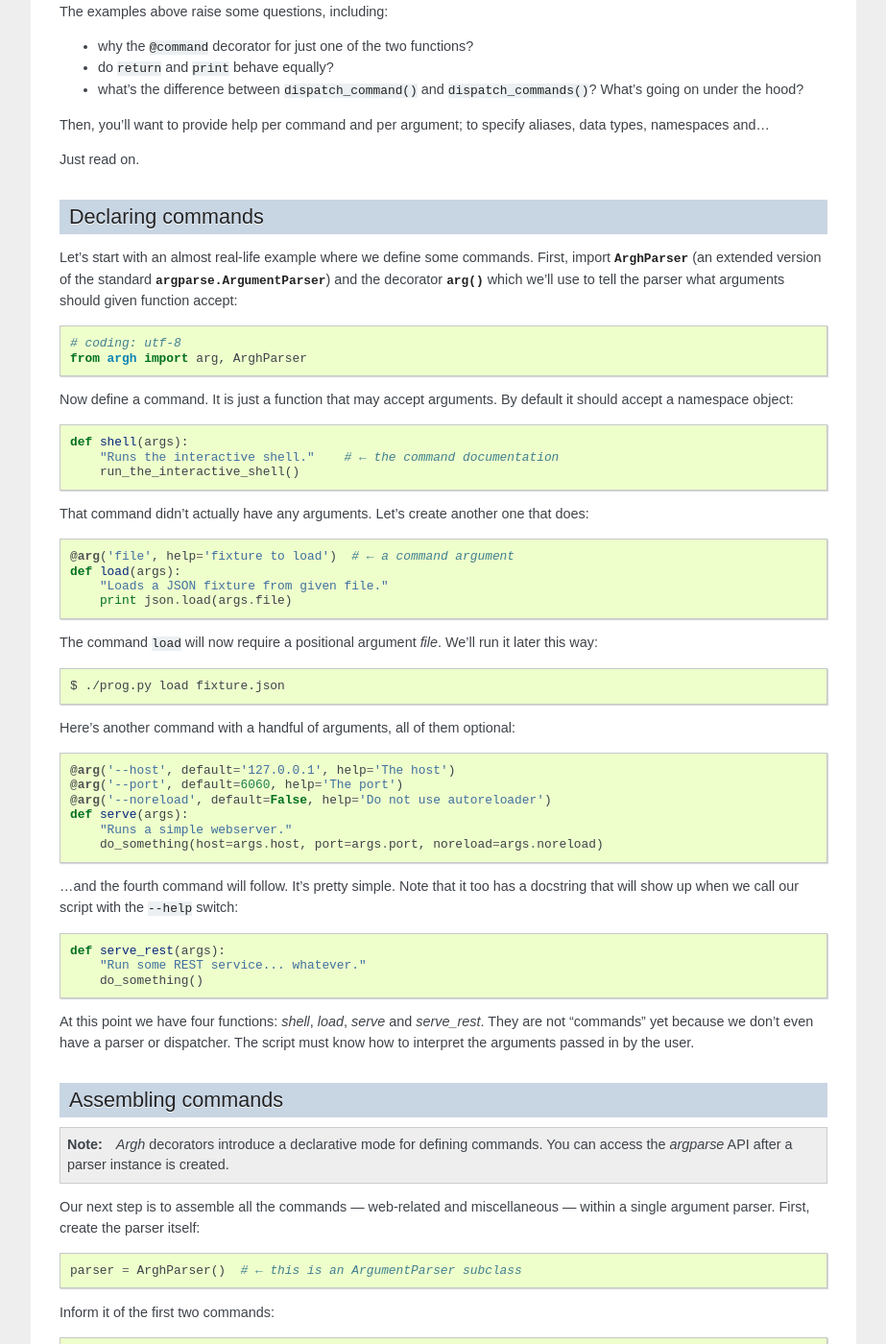
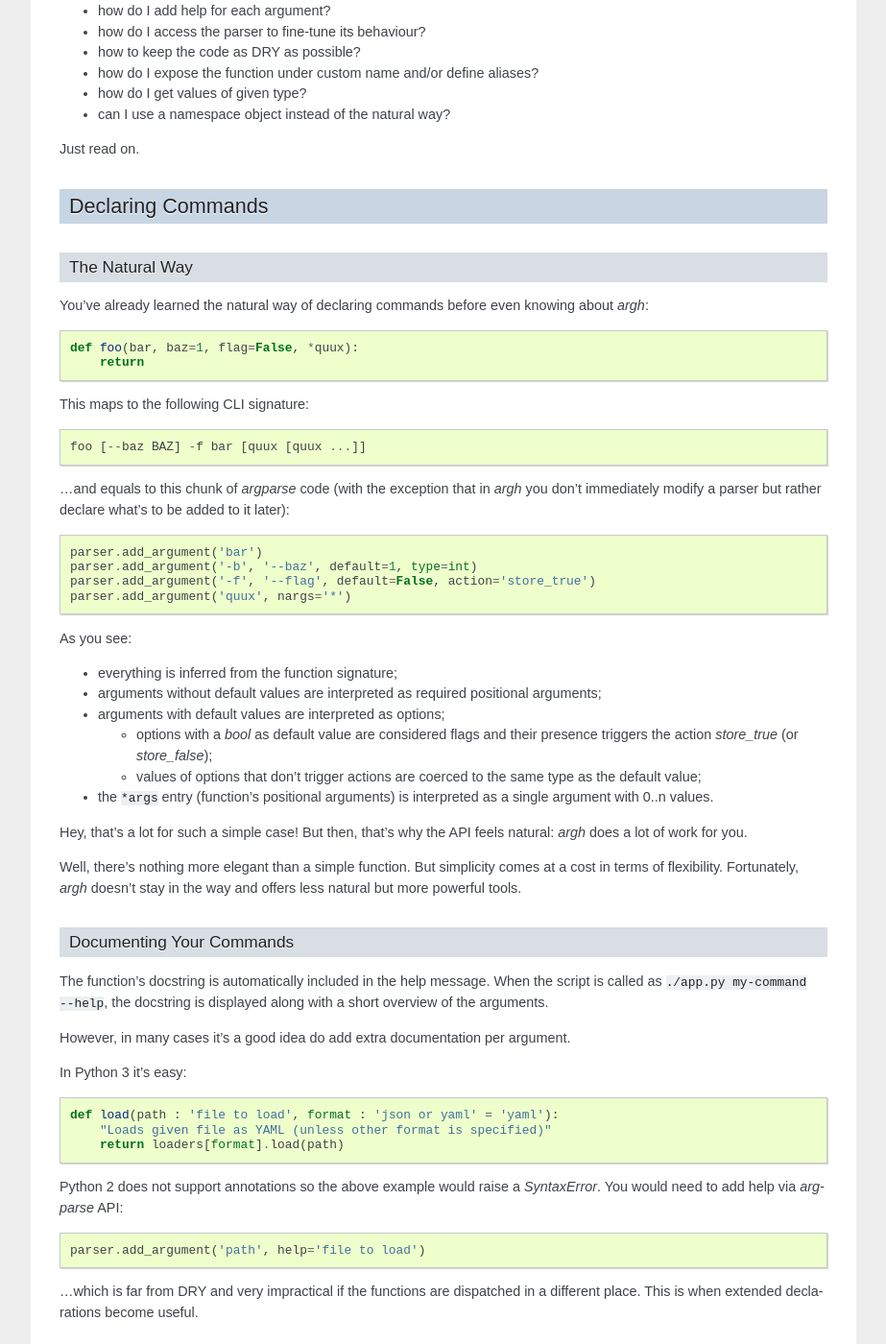
Before and after one commit to neithere/argh, a Sphinx documentation site: the page built from docs/tutorial.rst, in a window 1280 px wide and 1400 px high, scrolled down 1070 px. Shown: the whole window at 96% size, without its empty margins (198-1121 px from the left). Built offline with Sphinx 7.4.7, drawn with Linux system fonts in a browser that asks for light colours; some of the changed text lies outside the part shown.

Commit message:
Rewrite the tutorial to promote the natural syntax

```diff
--- /dev/null
+++ b/docs/subparsers.rst
@@ -0,0 +1,65 @@
+Subparsers
+~~~~~~~~~~
+
+The statement ``parser.add_commands([bar, quux])`` builds two subparsers named
+`bar` and `quux`. A "subparser" is an argument parser bound to a namespace. In
+other words, it works with everything after a certain positional argument.
+`Argh` implements commands by creating a subparser for every function.
+
+Again, here's how we create two subparsers for commands ``foo`` and ``bar``::
+
+    parser = ArghParser()
+    parser.add_commands([bar, quux])
+    parser.dispatch()
+
+The equivalent code without `Argh` would be::
+
+    import argparse
+
+    parser = argparse.ArgumentParser()
+    subparsers = parser.add_subparsers()
+
+    foo_parser = subparsers.add_parser('foo')
+    foo_parser.set_defaults(function=foo)
+
+    bar_parser = subparsers.add_parser('bar')
+    bar_parser.set_defaults(function=bar)
+
+    args = parser.parse_args()
+    print args.function(args)
+
+Now consider this expression::
+
+    parser = ArghParser()
+    parser.add_commands([bar, quux], namespace='foo')
+    parser.dispatch()
+
+It produces a command hierarchy for the command-line expressions ``foo bar``
+and ``foo quux``. This involves "subsubparsers". Without `Argh` you would need
+to write something like this (generic argparse API)::
+
+    import sys
+    import argparse
+
+    parser = argparse.ArgumentParser()
+    subparsers = parser.add_subparsers()
+
+    foo_parser = subparsers.add_parser('foo')
+    foo_subparsers = foo_parser.add_subparsers()
+
+    foo_bar_parser = foo_subparsers.add_parser('bar')
+    foo_bar_parser.set_defaults(function=bar)
+
+    foo_quux_parser = foo_subparsers.add_parser('quux')
+    foo_quux_parser.set_defaults(function=quux)
+
+    args = parser.parse_args()
+    print args.function(args)
+
+.. note::
+
+    You don't have to use :class:`~argh.helpers.ArghParser`; the standard
+    :class:`argparse.ArgumentParser` will do. You will just need to call
+    stand-alone functions :func:`~argh.helpers.add_commands` and
+    :func:`~argh.helpers.dispatch` instead of :class:`~argh.helpers.ArghParser`
+    methods.
--- a/docs/tutorial.rst
+++ b/docs/tutorial.rst
@@ -1,18 +1,18 @@
 Tutorial
-========
+~~~~~~~~
 
-`Argh` is a small library that provides several layers of abstraction on top of
-`argparse`. You are free to use any layer that fits given task best. The layers
-can be mixed. It is always possible to declare a command with the highest
-possible (and least flexible) layer — the :func:`~argh.decorators.command`
-decorator — and then tune the behaviour with any of the lower layers:
-:func:`~argh.decorators.arg`, :func:`~argh.assembling.add_commands`,
-:func:`~argh.dispatching.dispatch` or directly via the `argparse` API.
+`Argh` is a small library that provides several layers of abstraction on top
+of `argparse`.  You are free to use any layer that fits given task best.
+The layers can be mixed.  It is always possible to declare a command with
+the  highest possible (and least flexible) layer and then tune the behaviour
+with any of the lower layers including the native API of `argparse`.
 
-Dive in
+Dive In
 -------
 
-Assume we need a CLI application which output is modulated by arguments::
+Assume we need a CLI application which output is modulated by arguments:
+
+.. code-block:: bash
 
     $ python greet.py
     Hello unknown user!
@@ -20,109 +20,199 @@ Assume we need a CLI application which output is modulated by arguments::
     $ python greet.py John
     Hello John!
 
-This is the whole application::
+This is our business logic:
 
-    # greet.py
+.. code-block:: python
 
-    from argh import *
+    def main(name='unknown user'):
+        return 'Hello {0}!'.format(name)
 
-    @command
-    def main(name='unknown user'):
-        return 'Hello ' + name + '!'
+That was plain Python, nothing CLI-specific.
+Let's convert the function into a complete CLI application::
 
-    dispatch_command(main)
+    argh.dispatch_command(main)
 
-Dead simple.
+Done.  Dead simple.
 
-What if we need multiple commands? Easy::
+What about multiple commands?  Easy::
 
-    from argh import *
-
-    def dump(args):
-        return db.find()
-
-    @command
-    def load(path, format='json'):
-        print loaders[format].load(path)
-
-    if __name__ == '__main__':
-        dispatch_commands([load, dump])
+    argh.dispatch_commands([load, dump])
 
 And then call your script like this::
 
-    $ ./script.py dump
-    $ ./script.py load fixture.json
-    $ ./script.py load fixture.yaml --format=yaml
+    $ ./app.py dump
+    $ ./app.py load fixture.json
+    $ ./app.py load fixture.yaml --format=yaml
 
-I guess you get the picture. Still, there's much more to commands than this.
+I guess you get the picture.  The commands are **ordinary functions**
+with ordinary signatures:
+
+* Declare them somewhere, dispatch them elsewhere.  This ensures **loose
+  coupling** of components in your application.
+* They are **natural** and pythonic. No fiddling with the parser and the related
+  intricacies like ``action='store_true'`` which you could never remember.
+
+Still, there's much more to commands than this.
 
 The examples above raise some questions, including:
 
-* why the ``@command`` decorator for just one of the two functions?
-* do ``return`` and ``print`` behave equally?
+* do we have to ``return``, or ``print`` and ``yield`` are also supported?
 * what's the difference between ``dispatch_command()``
-  and ``dispatch_commands()``? What's going on under the hood?
-
-Then, you'll want to provide help per command and per argument; to specify
-aliases, data types, namespaces and...
+  and ``dispatch_commands()``?  What's going on under the hood?
+* how do I add help for each argument?
+* how do I access the parser to fine-tune its behaviour?
+* how to keep the code as DRY as possible?
+* how do I expose the function under custom name and/or define aliases?
+* how do I get values of given type?
+* can I use a namespace object instead of the natural way?
 
 Just read on.
 
-Declaring commands
+Declaring Commands
 ------------------
 
-Let's start with an almost real-life example where we define some commands.
-First, import :class:`~argh.helpers.ArghParser` (an extended version of the
-standard :class:`argparse.ArgumentParser`) and the decorator
-:func:`~argh.decorators.arg` which we'll use to tell the parser what arguments
-should given function accept::
+The Natural Way
+...............
 
-    # coding: utf-8
-    from argh import arg, ArghParser
+You've already learned the natural way of declaring commands before even
+knowing about `argh`::
 
-Now define a command. It is just a function that may accept arguments. By
-default it should accept a namespace object::
+    def foo(bar, baz=1, flag=False, *quux):
+        return
 
-    def shell(args):
-        "Runs the interactive shell."    # ← the command documentation
-        run_the_interactive_shell()
+This maps to the following CLI signature::
 
-That command didn't actually have any arguments. Let's create another one that
-does::
+    foo [--baz BAZ] -f bar [quux [quux ...]]
 
-    @arg('file', help='fixture to load')  # ← a command argument
-    def load(args):
-        "Loads a JSON fixture from given file."
-        print json.load(args.file)
+...and equals to this chunk of `argparse` code (with the exception that
+in `argh` you don't immediately modify a parser but rather declare what's
+to be added to it later)::
 
-The command ``load`` will now require a positional argument `file`. We'll run
-it later this way::
+    parser.add_argument('bar')
+    parser.add_argument('-b', '--baz', default=1, type=int)
+    parser.add_argument('-f', '--flag', default=False, action='store_true')
+    parser.add_argument('quux', nargs='*')
 
-    $ ./prog.py load fixture.json
+As you see:
 
-Here's another command with a handful of arguments, all of them optional::
+* everything is inferred from the function signature;
+* arguments without default values are interpreted as required positional
+  arguments;
+* arguments with default values are interpreted as options;
 
-    @arg('--host', default='127.0.0.1', help='The host')
-    @arg('--port', default=6060, help='The port')
-    @arg('--noreload', default=False, help='Do not use autoreloader')
-    def serve(args):
-        "Runs a simple webserver."
-        do_something(host=args.host, port=args.port, noreload=args.noreload)
+  * options with a `bool` as default value are considered flags and their
+    presence triggers the action `store_true` (or `store_false`);
+  * values of options that don't trigger actions are coerced to the same type
+    as the default value;
 
-...and the fourth command will follow. It's pretty simple. Note that it too has
-a docstring that will show up when we call our script with the ``--help``
-switch::
+* the ``*args`` entry (function's positional arguments) is interpreted as
+  a single argument with 0..n values.
 
-    def serve_rest(args):
-        "Run some REST service... whatever."
-        do_something()
+Hey, that's a lot for such a simple case!  But then, that's why the API feels
+natural: `argh` does a lot of work for you.
 
-At this point we have four functions: `shell`, `load`, `serve` and
-`serve_rest`. They are not "commands" yet because we don't even have a parser
-or dispatcher. The script must know how to interpret the arguments passed in by
-the user.
+Well, there's nothing more elegant than a simple function.  But simplicity
+comes at a cost in terms of flexibility.  Fortunately, `argh` doesn't stay in
+the way and offers less natural but more powerful tools.
 
-Assembling commands
+Documenting Your Commands
+.........................
+
+The function's docstring is automatically included in the help message.
+When the script is called as ``./app.py my-command --help``, the docstring
+is displayed along with a short overview of the arguments.
+
+However, in many cases it's a good idea do add extra documentation per argument.
+
+In Python 3 it's easy:
+
+.. code-block:: python
+
+    def load(path : 'file to load', format : 'json or yaml' = 'yaml'):
+        "Loads given file as YAML (unless other format is specified)"
+        return loaders[format].load(path)
+
+Python 2 does not support annotations so the above example would raise a
+`SyntaxError`.  You would need to add help via `argparse` API::
+
+    parser.add_argument('path', help='file to load')
+
+...which is far from DRY and very impractical if the functions are dispatched
+in a different place.  This is when extended declarations become useful.
+
+Extended Argument Declaration
+.............................
+
+When function signature isn't enough to fine-tune the argument declarations,
+the :class:`~argh.decorators.arg` decorator comes in handy::
+
+    @arg('path', help='file to load')
+    @arg('--format', help='json or yaml')
+    def load(path, format='yaml'):
+        return loaders[format].load(path)
+
+In this example we have declared a function with arguments `path` and `format`
+and then extended their declarations with help messages.
+
+The decorator mostly mimics `argparse`'s add_argument_.  The `name_or_flags`
+argument must match function signature, that is:
+
+1. ``path`` and ``--format`` map to ``func(path)`` and ``func(format='x')``
+   respectively (short name like ``-f`` can be omitted);
+2. a name that doesn't map to anything in function signature is not allowed.
+
+.. _add_argument: http://docs.python.org/dev/library/argparse.html#argparse.ArgumentParser.add_argument
+
+The decorator doesn't modify the function's behaviour in any way.
+
+Sometimes the function is not likely to be used other than as a CLI command
+and all of its arguments are duplicated with decorators.  Not very DRY.
+In this case ``**kwargs`` can be used as follows::
+
+    @arg('number', default=0, help='the number to increment')
+    def increment(**kwargs):
+        return kwargs['number'] + 1
+
+In other words, if ``**something`` is in the function signature, extra
+arguments are **allowed** to be specified via decorators; they all go into that
+very dictionary.
+
+Mixing ``**kwargs`` with straightforward signatures is also possible::
+
+    @arg('--bingo')
+    def cmd(foo, bar=1, *maybe, **extra):
+        return ...
+
+.. note::
+
+   It is not recommended to mix ``*args`` with extra *positional* arguments
+   declared via decorators because the results can be pretty confusing (though
+   predictable).  See `argh` tests for details.
+
+Namespace Objects
+.................
+
+The default approach of `argparse` is similar to ``**kwargs``: the function
+expects a single object and the CLI arguments are defined elsewhere.
+
+In order to dispatch such "argparse-style" command via `argh`, you need to
+tell the latter that the function expects a namespace object.  This is done by
+wrapping the function into the :func:`~argh.decorators.expects_obj` decorator::
+
+    @expects_obj
+    def cmd(args):
+        return args.foo
+
+This way arguments cannot be defined in the Natural Way but the
+:class:`~argh.decorators.arg` decorator works as usual.
+
+.. note::
+
+   Both in ``**kwargs``-only and `@expects_obj` cases the arguments **must**
+   be declared via decorators or directly via `argparse` API.  Otherwise the
+   command is considered to have zero arguments (apart from ``--help``).
+
+Assembling Commands
 -------------------
 
 .. note::
@@ -130,49 +220,70 @@ Assembling commands
     `Argh` decorators introduce a declarative mode for defining commands. You
     can access the `argparse` API after a parser instance is created.
 
-Our next step is to assemble all the commands — web-related and miscellaneous —
-within a single argument parser. First, create the parser itself::
+After the commands are declared, they should be assembled within a single
+argument parser.  First, create the parser itself::
 
-    parser = ArghParser()  # ← this is an ArgumentParser subclass
+    parser = argparse.ArgumentParser()
 
-Inform it of the first two commands::
+Add a couple of commands via :func:`~argh.assembling.add_commands`::
 
-    parser.add_commands([shell, load])
+    argh.add_commands(parser, [load, dump])
 
-These will be accessible under the related functions' names.
+The commands will be accessible under the related functions' names::
 
-Then add the web-related commands (note the difference)::
+    $ ./app.py {load,dump}
 
-    parser.add_commands([serve, serve_rest],
-                         namespace='www',
-                         title='Web-related commands')
+Subcommands
+...........
 
-We have just created a couple of *subcommands* under the namespace "www". The
-`title` keyword is for documentation purposes (see
-:func:`~argh.assembling.add_commands` documentation).
+If the application has too many commands, they can be grouped into namespaces::
+
+    argh.add_commands(parser, [serve, ping], namespace='www',
+                      title='Web-related commands')
+
+The resulting CLI is as follows::
+
+    $ ./app.py www {serve,ping}
+
+See :doc:`subparsers` for the gory details.
+
+Dispatching Commands
+....................
 
 The last thing is to actually parse the arguments and call the relevant command
 (function) when our module is called as a script::
 
-    if __name__=='__main__':
-        parser.dispatch()
+    if __name__ == '__main__':
+        argh.dispatch(parser)
 
-Great! We have created a fully working script with two simple commands
-(``shell`` and ``load``) and two subcommands (``www serve`` and ``www
-serve-rest``).
+The function :func:`~argh.dispatching.dispatch` uses the parser to obtain the
+relevant function and arguments; then it converts arguments to a form
+digestible by this particular function and calls it.  The errors are wrapped
+if required (see below); the output is processed and written to `stdout`
+or a given file object.  Special care is given to terminal encoding.  All this
+can be fine-tuned, see API docs.
 
-Note how they are assembled together by
-:meth:`~argh.helpers.ArghParser.add_commands`: two at root level and two within
-a namespace "www". This is the resulting command-line interface::
+A set of commands can be assembled and dispatched at once with a shortcut
+:func:`~argh.dispatching.dispatch_commands` which isn't as flexible as the
+full version described above but helps reduce the code in many cases.
+Please refer to the API documentation for details.
 
-    $ ./prog.py shell
-    $ ./prog.py load prancing_ponies.json
-    $ ./prog.py www serve-rest
-    $ ./prog.py www serve --port 6060 --noreload
+Modular Application
+...................
 
-There's also a shortcut :func:`~argh.dispatching.dispatch_commands` which
-isn't as flexible as the full version described above but helps reduce
-the code in many cases.  Please refer to the API documentation for details.
+As you see, with `argh` the CLI application consists of three parts:
+
+1. declarations (functions and their arguments);
+2. assembling (a parser is constructed with these functions);
+3. dispatching (input → parser → function → output).
+
+This clear separation makes a simple script just a bit more readable,
+but for a large application this is extremely important.
+
+Also note that the parser is standard.
+It's OK to call :func:`~argh.dispatching.dispatch` on a custom subclass of `argparse.ArgumentParser`.
+By the way, `argh` ships with :class:`~argh.helpers.ArghParser` which
+integrates the assembling and dispatching functions for DRYness.
 
 Single-command application
 --------------------------
@@ -183,80 +294,13 @@ command like ``check_mail.py check --now`` while ``check_mail.py --now`` would
 suffice. In such cases :func:`~argh.assembling.add_commands` should be replaced
 with :func:`~argh.assembling.set_default_command`::
 
-    def main(args):
+    def main():
         return 1
 
-    parser = ArghParser()
-    parser.set_default_command(main)
+    argh.set_default_command(parser, main)
 
 There's also a nice shortcut :func:`~argh.dispatching.dispatch_command`.
 Please refer to the API documentation for details.
-
-Subparsers
-----------
-
-The statement ``parser.add_commands([bar, quux])`` builds two subparsers named
-`bar` and `quux`. A "subparser" is an argument parser bound to a namespace. In
-other words, it works with everything after a certain positional argument.
-`Argh` implements commands by creating a subparser for every function.
-
-Again, here's how we create two subparsers for commands ``foo`` and ``bar``::
-
-    parser = ArghParser()
-    parser.add_commands([bar, quux])
-    parser.dispatch()
-
-The equivalent code without `Argh` would be::
-
-    import argparse
-
-    parser = argparse.ArgumentParser()
-    subparsers = parser.add_subparsers()
-
-    foo_parser = subparsers.add_parser('foo')
-    foo_parser.set_defaults(function=foo)
-
-    bar_parser = subparsers.add_parser('bar')
-    bar_parser.set_defaults(function=bar)
-
-    args = parser.parse_args()
-    print args.function(args)
-
-Now consider this expression::
-
-    parser = ArghParser()
-    parser.add_commands([bar, quux], namespace='foo')
-    parser.dispatch()
-
-It produces a command hierarchy for the command-line expressions ``foo bar``
-and ``foo quux``. This involves "subsubparsers". Without `Argh` you would need
-to write something like this (generic argparse API)::
-
-    import sys
-    import argparse
-
-    parser = argparse.ArgumentParser()
-    subparsers = parser.add_subparsers()
-
-    foo_parser = subparsers.add_parser('foo')
-    foo_subparsers = foo_parser.add_subparsers()
-
-    foo_bar_parser = foo_subparsers.add_parser('bar')
-    foo_bar_parser.set_defaults(function=bar)
-
-    foo_quux_parser = foo_subparsers.add_parser('quux')
-    foo_quux_parser.set_defaults(function=quux)
-
-    args = parser.parse_args()
-    print args.function(args)
-
-.. note::
-
-    You don't have to use :class:`~argh.helpers.ArghParser`; the standard
-    :class:`argparse.ArgumentParser` will do. You will just need to call
-    stand-alone functions :func:`~argh.helpers.add_commands` and
-    :func:`~argh.helpers.dispatch` instead of :class:`~argh.helpers.ArghParser`
-    methods.
 
 Generated help
 --------------
@@ -265,18 +309,19 @@ Generated help
 arguments. The usage information is displayed when user provides the switch
 ``--help``. However `argparse` does not provide a ``help`` *command*.
 
-`Argh` always adds the command ``help`` automatically. It displays the
-docstring:
+`Argh` always adds the command ``help`` automatically:
 
     * ``help shell`` → ``shell --help``
     * ``help web serve`` → ``web serve --help``
+
+See also `<#documenting-your-commands>`_.
 
 Returning results
 -----------------
 
 Most commands print something. The traditional straightforward way is this::
 
-    def foo(args):
+    def foo():
         print('hello')
         print('world')
 
@@ -288,24 +333,29 @@ However, this approach has a couple of flaws:
       so Unicode output may break the pipe (e.g. ``$ foo.py test | wc -l``). Of
       course you don't want to do the checks on every `print` statement.
 
-A good solution would be to collect the output in a list and bulk-process it at
-the end. Actually you can simply return a list and `Argh` will take care of the
-encoding::
+Good news: if you return a string, `Argh` will take care of the encoding::
 
-    def foo(args):
+    def foo():
+        return 'привет'
+
+But what about multiple print statements?  Collecting the output in a list
+and bulk-processing it at the end would suffice.  Actually you can simply
+return a list and `Argh` will take care of it::
+
+    def foo():
         return ['hello', 'world']
 
 .. note::
 
-    If you return a string, it is printed as is. A list or tuple is iterated
+    If you return a string, it is printed as is.  A list or tuple is iterated
     and printed line by line. This is how :func:`dispatcher
-    <argh.helpers.dispatch>` works.
+    <argh.dispatching.dispatch>` works.
 
 This is fine, but what about non-linear code with if/else, exceptions and
 interactive prompts? Well, you don't need to manage the stack of results within
 the function. Just convert it to a generator and `Argh` will do the rest::
 
-    def foo(args):
+    def foo():
         yield 'hello'
         yield 'world'
 
@@ -323,10 +373,9 @@ Exceptions
 Usually you only want to display the traceback on unexpected exceptions. If you
 know that something can be wrong, you'll probably handle it this way::
 
-    @arg('key')
-    def show_item(args):
+    def show_item(key):
         try:
-            item = items[args.key]
+            item = items[key]
         except KeyError as error:
             print(e)    # hide the traceback
             sys.exit()  # bail out (unsafe!)
@@ -334,14 +383,13 @@ know that something can be wrong, you'll probably handle it this way::
             ... do something ...
             print(item)
 
-This works but the print-and-exit tasks are repetitive; moreover, there are
-cases when you don't want to raise `SystemExit` and just want to collect the
+This works, but the print-and-exit tasks are repetitive; moreover, there are
+cases when you don't want to raise `SystemExit` and just need to collect the
 output in a uniform way. Use :class:`~argh.exceptions.CommandError`::
 
-    @arg('key')
-    def show_item(args):
+    def show_item(key):
         try:
-            item = items[args.key]
+            item = items[key]
         except KeyError as error:
             raise CommandError(error)  # bail out, hide traceback
         else:
@@ -353,9 +401,8 @@ message (depending on how :func:`~argh.dispatching.dispatch` was called).
 
 The decorator :func:`~argh.decorators.wrap_errors` reduces the code even further::
 
-    @arg('key')
     @wrap_errors(KeyError)        # catch KeyError, show the message, hide traceback
-    def show_item(args):
-        return items[args.key]    # raise KeyError
+    def show_item(key):
+        return items[key]    # raise KeyError
 
 Of course it should be used with care in more complex commands.
```
